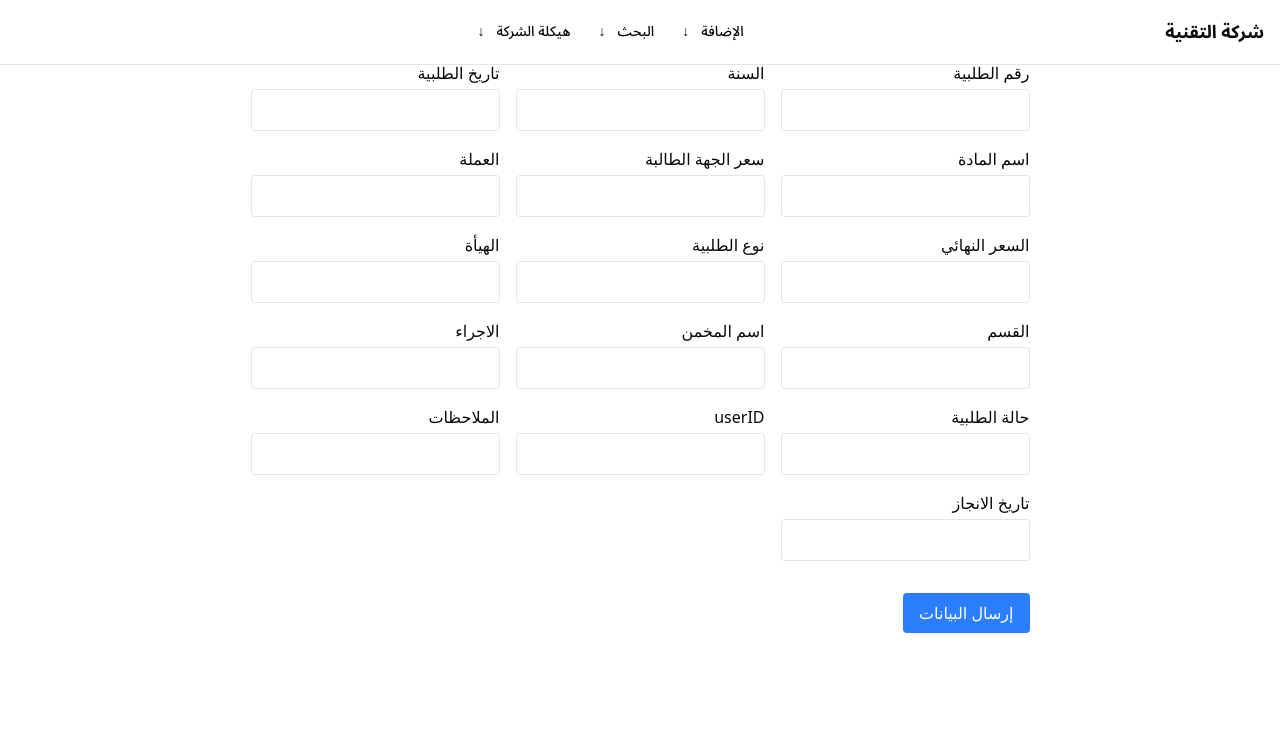
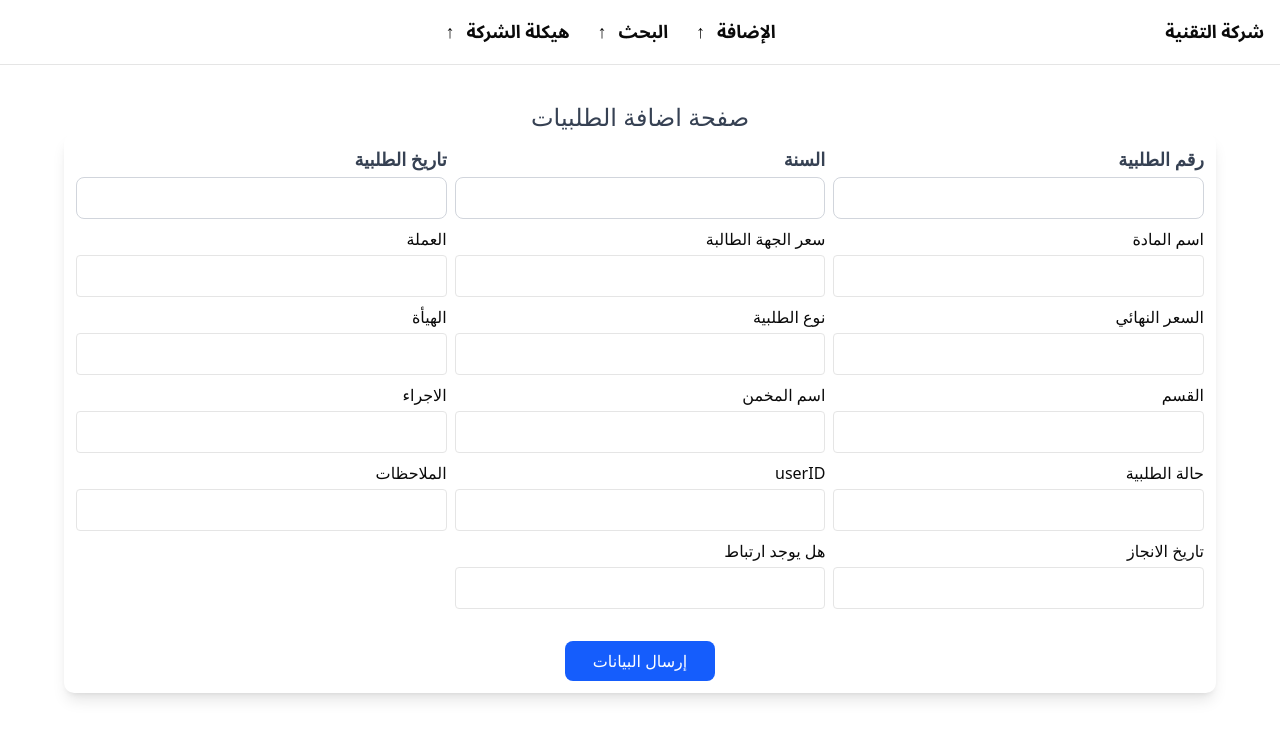
Before and after one commit to haiderjaafer/orders_nextjs_typescript, a Next.js app: page / in a window 1280 px wide. Shown: the top 738 px of the page. Built offline with nearby package versions, Linux system fonts and the light colour scheme.

Commit message:
changes-18-04

```diff
--- a/src/app/layout.tsx
+++ b/src/app/layout.tsx
@@ -25,7 +25,7 @@ export default function RootLayout({
     <html lang="ar" dir="rtl">
     <body className={`${arabic.variable} font-sans`}>
       <Navbar />
-      <main className="container py-8">{children}</main>
+      <main className="container py-1">{children}</main>
     </body>
   </html>
   );
--- a/src/app/page.tsx
+++ b/src/app/page.tsx
@@ -42,7 +42,7 @@ export default function Home() {
     console.log("Submitting data:", formData);
 
     try {
-      const response = await fetch('http://127.0.0.1:5000/api/orders', {
+      const response = await fetch('http://127.0.0.1:8000/api/orders/add', {
         method: 'POST',
         headers: {
           'Content-Type': 'application/json',
@@ -65,22 +65,25 @@ export default function Home() {
 
 
   return (
-    <div className="grid grid-rows-[20px_1fr_20px] items-center justify-items-center min-h-screen mt-40 p-8 pb-20 gap-16 sm:p-20 font-[family-name:var(--font-geist-sans)]" >
-    <form onSubmit={handleSubmit} className="grid grid-cols-1 sm:grid-cols-2 md:grid-cols-3 gap-4 p-4">
+    <div className="flex flex-col  items-center justify-center p-4 sm:p-8 font-[family-name:var(--font-geist-sans)]" >
+   <label htmlFor="orderYear" className="text-2xl font-medium  text-gray-700 ">صفحة اضافة الطلبيات </label>
+   <div className="w-full max-w-6xl mx-auto   ">
 
-    <div className="flex flex-col">
-      <label htmlFor="orderNo" className="mb-1">رقم الطلبية</label>
-      <input type="text" id="orderNo" className="p-2 border rounded" value={formData.orderNo}
+    <form onSubmit={handleSubmit} className="grid grid-cols-1  sm:grid-cols-2 md:grid-cols-3 gap-2 p-3 bg-white rounded-lg shadow-lg">
+
+    <div className="flex flex-col space-y-1">
+      <label htmlFor="orderNo" className="text-lg font-extrabold text-gray-700">رقم الطلبية</label>
+      <input type="text" id="orderNo" className="p-2 border border-gray-300 rounded-md focus:ring-2 focus:ring-blue-500 focus:border-blue-500" value={formData.orderNo}
     onChange={handleChange} />
     </div>
-    <div className="flex flex-col">
-      <label htmlFor="orderYear" className="mb-1">السنة</label>
-      <input type="number" id="orderYear" className="p-2 border rounded" value={formData.orderYear}
+    <div className="flex flex-col space-y-1">
+      <label htmlFor="orderYear" className="text-lg font-extrabold text-gray-700">السنة</label>
+      <input type="number" id="orderYear" className="p-2 border border-gray-300 rounded-md focus:ring-2 focus:ring-blue-500 focus:border-blue-500" value={formData.orderYear}
     onChange={handleChange}  />
     </div>
-    <div className="flex flex-col">
-      <label htmlFor="orderDate" className="mb-1">تاريخ الطلبية</label>
-      <input type="text" id="orderDate" className="p-2 border rounded" value={formData.orderDate}
+    <div className="flex flex-col space-y-1">
+      <label htmlFor="orderDate" className="text-lg font-extrabold text-gray-700">تاريخ الطلبية</label>
+      <input type="text" id="orderDate" className="p-2 border border-gray-300 rounded-md focus:ring-2 focus:ring-blue-500 focus:border-blue-500" value={formData.orderDate}
     onChange={handleChange}  />
     </div>
     <div className="flex flex-col">
@@ -156,22 +159,30 @@ export default function Home() {
     onChange={handleChange} />
     </div>
 
-    <div className="col-span-full mt-4">
+
+    <div className="flex flex-col">
+      <label htmlFor="checkOrderLink" className="mb-1">هل يوجد ارتباط</label>
+      <input type="text" id="checkOrderLink" className="p-2 border rounded"  value={formData.checkOrderLink}
+    onChange={handleChange} />
+    </div>
+
+    <div className="col-span-full flex flex-col items-center mt-6 space-y-4">
   <button
     type="submit"
-            className="px-4 py-2 bg-blue-500 text-white rounded hover:bg-blue-600 disabled:bg-gray-400"
+    className="px-6 py-2 bg-blue-600 text-white rounded-md hover:bg-blue-700 transition-colors disabled:bg-gray-400 disabled:cursor-not-allowed min-w-[150px]"
     disabled={isSubmitting}
   >
     {isSubmitting ? 'جاري الإرسال...' : 'إرسال البيانات'}
   </button>
+
   {submitMessage && (
-            <p className={`mt-2 ${submitMessage.includes('نجاح') ? 'text-green-600' : 'text-red-600'}`}>
+    <p className={`text-sm text-center ${submitMessage.includes('نجاح') ? 'text-green-600' : 'text-red-600'}`}>
       {submitMessage}
     </p>
   )}
 </div>
   </form>
-
+  </div>
   </div>
   );
 }
--- a/src/components/Navbar.tsx
+++ b/src/components/Navbar.tsx
@@ -183,17 +183,17 @@ export function Navbar() {
                   <Button
                     variant="ghost"
                     className={cn(
-                      "font-arabic text-sm font-medium px-3 py-2",
+                      "font-arabic text-lg font-extrabold  px-3 py-2",
                       "transition-colors duration-500",
                       "text-foreground hover:text-sky-500"
                     )}
                   >
                     {item.title}
                     <span className={cn(
-                      " mr-1 transform transition-transform duration-300",
+                      "font-extrabold text-lg mr-1 transform transition-transform duration-300",
                       activeSubmenu === item.title ? "rotate-180" : "rotate-0"
                     )}>
-                      ↓
+                      ↑
                     </span>
                   </Button>
                   <div className={cn(
```
Lines whose indentation alone changed are shown as unchanged.
